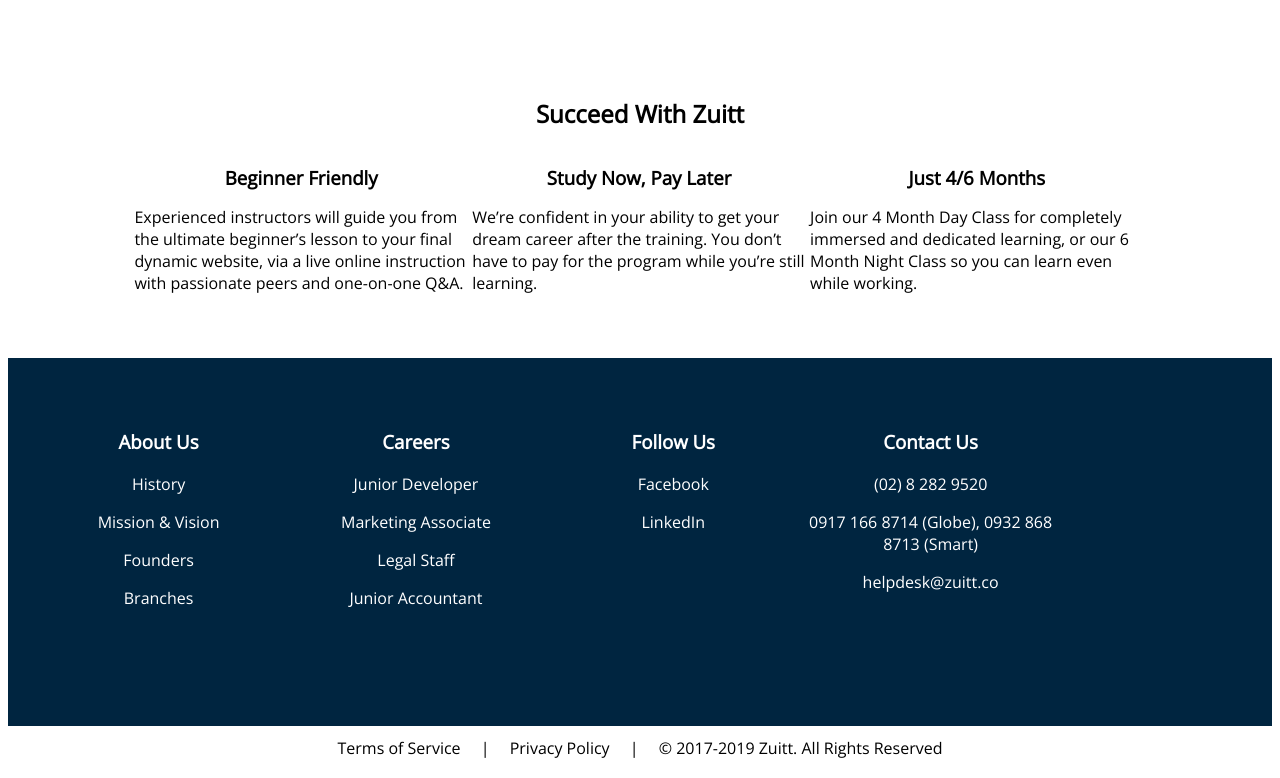
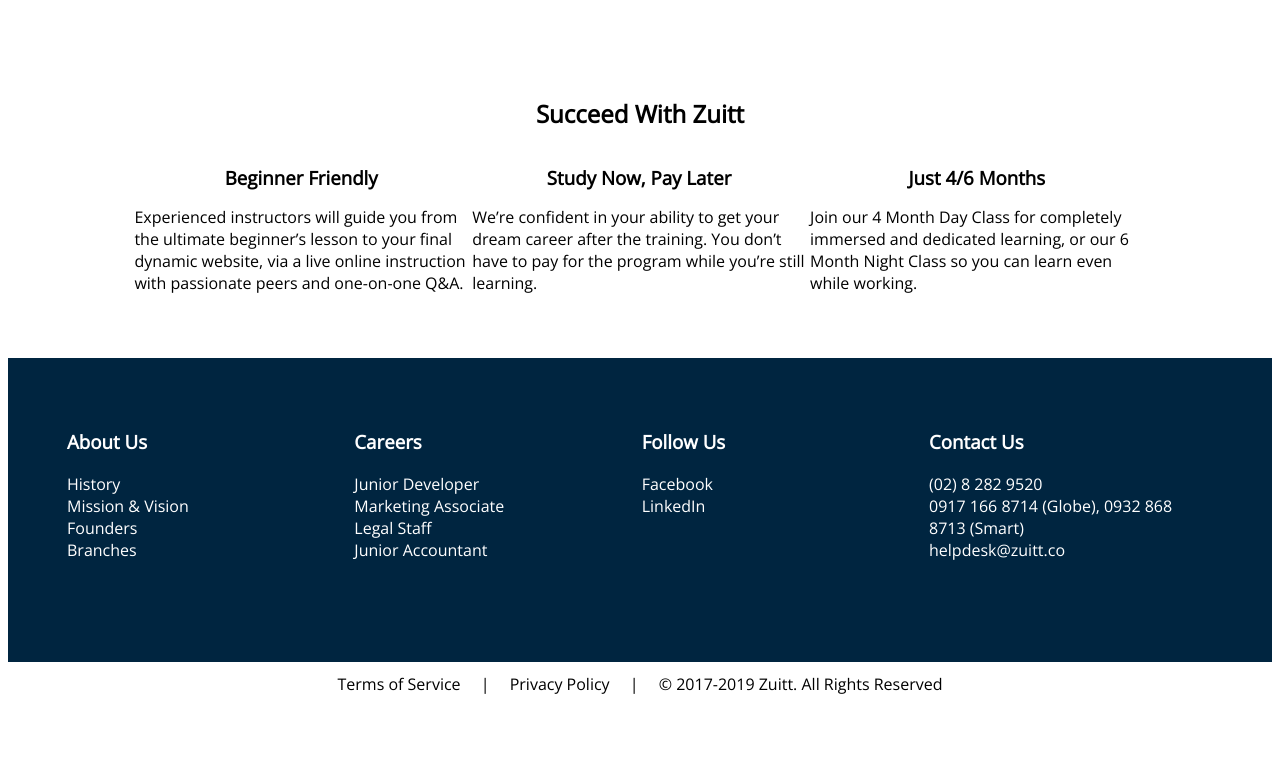
Before and after one commit to kylebulan09/s07-A, a plain HTML site: page index.html in a window 1280 px wide. Shown: the part 672-1450 px from the top of the page. After the commit the page ends 1386 px from the top, so only its background shows below. Drawn offline with nearby package versions, Linux system fonts and the light colour scheme.

```diff
--- a/css/index.css
+++ b/css/index.css
@@ -70,7 +70,10 @@
 	padding: 5px;
 	vertical-align: top;
 	color: white;
-	text-align: center;
+	margin-left: 30px;
+}
+#pre-footer .card p {
+	margin: 0;
 }
 /*end pre-footer section*/
 
```
